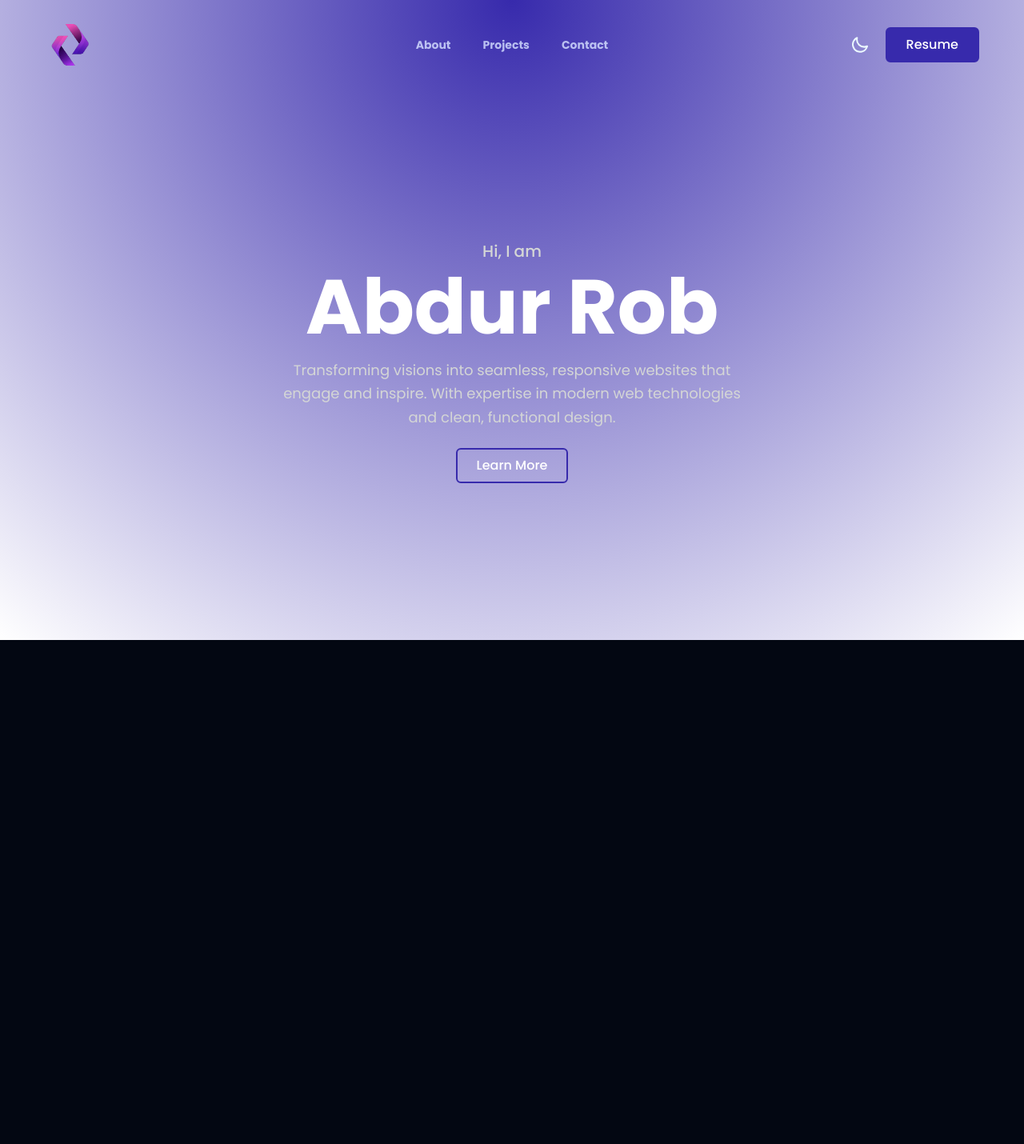
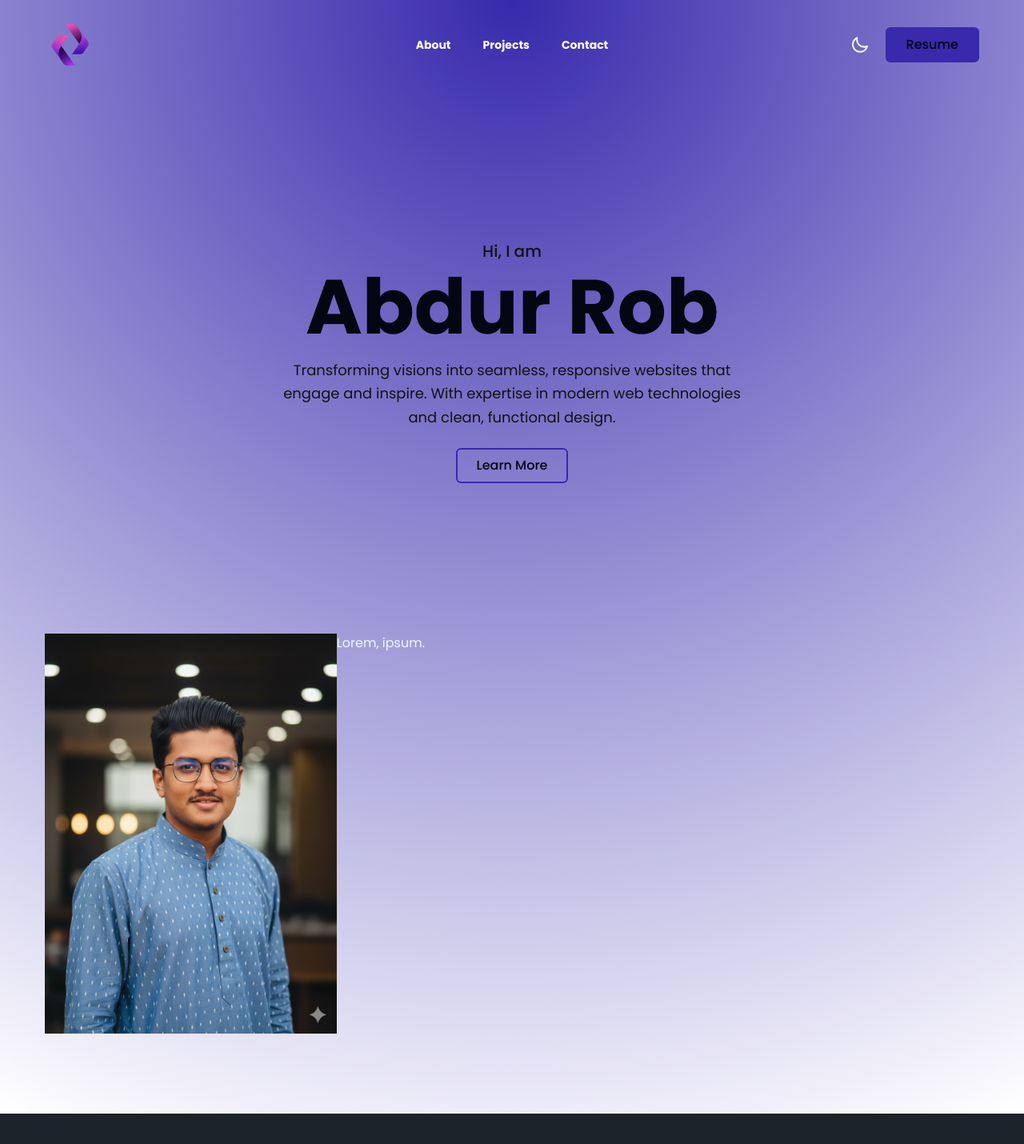
Before and after one commit to Abdurrobr34l/portfolio, a React (Vite) app: page / in a window 1280 px wide. Shown: the whole page at 80% size. Before the commit the page ends 800 px from the top, so only its background shows below. Built offline with nearby package versions, Linux system fonts and the light colour scheme.

Commit message:
Some key changes are done to the theme

```diff
--- a/src/App.jsx
+++ b/src/App.jsx
@@ -2,6 +2,7 @@ import React from 'react';
 import Header from './Components/Header';
 import Hero from './Components/Hero';
 import Container from './Components/Container';
+import About from './Components/About';
 
 const App = () => {
   return (
@@ -11,6 +12,7 @@ const App = () => {
       <main>
         <Container>
           <Hero></Hero>
+          <About></About>
         </Container>
       </main>
     </div>
--- /dev/null
+++ b/src/Components/About.jsx
@@ -0,0 +1,18 @@
+import React from 'react';
+import aboutImage from "../assets/about-image.png";
+
+const About = () => {
+  return (
+    <section id='about' className='flex my-10 h-[calc(100vh-200px)]'>
+      <div>
+        <img src={aboutImage} alt="" className='h-[500px]'/>
+      </div>
+
+      <div>
+        <p>Lorem, ipsum.</p>
+      </div>
+    </section>
+  );
+};
+
+export default About;
--- a/src/Components/Header.jsx
+++ b/src/Components/Header.jsx
@@ -104,8 +104,8 @@ const Header = () => {
                     className={`relative px-0 py-2 text-md font-bold transition-all duration-300 hover:bg-transparent
                   ${
                     activeLink === link.path
-                      ? "text-accent"
-                      : "text-base-content/70 hover:text-primary"
+                      ? "text-primary"
+                      : "text-white hover:text-white"
                   }`}
                   >
                     {link.name}
@@ -113,7 +113,7 @@ const Header = () => {
                       className={`absolute left-0 bottom-0 h-0.5 bg-primary transition-all duration-300
                     ${
                       activeLink === link.path
-                        ? "w-full bg-accent!"
+                        ? "w-full bg-primary"
                         : "w-0 hover:w-full bg-primary"
                     }`}
                     ></span>
--- a/src/Components/Hero.jsx
+++ b/src/Components/Hero.jsx
@@ -2,7 +2,7 @@ import React from 'react';
 
 const Hero = () => {
   return (
-    <section className='flex  flex-col justify-center items-center my-10 h-[calc(100vh-200px)]'>
+    <section className='flex flex-col justify-center items-center my-10 h-[calc(100vh-200px)]'>
      {/* Greeting */}
       <span className="text-lg md:text-xl font-medium text-(--color-secondary) mb-2">
         Hi, I am
@@ -14,7 +14,7 @@ const Hero = () => {
       </h1>
 
       {/* Description */}
-      <p className="max-w-xl text-center text-(--color-neutral) text-base md:text-lg mb-6 leading-relaxed">
+      <p className="max-w-xl text-center text-secondary text-base md:text-lg mb-6 leading-relaxed">
         Transforming visions into seamless, responsive websites that engage and inspire. With expertise in modern web technologies and clean, functional design.
       </p>
 
--- a/src/index.css
+++ b/src/index.css
@@ -5,11 +5,11 @@
 
 html, body {
   transition: background-color 0.5s ease, color 0.5s ease;
+  scroll-behavior: smooth;
 }
 
 body {
-  /* Use gradient instead of plain color */
-  background: radial-gradient(circle at top center, var(--color-accent), var(--color-primary)) !important;
+  background: radial-gradient(circle at top center, var(--color-accent), var(--color-primary-for-bg)) !important;
   background-repeat: no-repeat;
   background-size: cover;
   color: var(--color-primary);
@@ -17,24 +17,28 @@ body {
 
 /* LIGHT THEME */
 :root {
-  --color-primary: #030712;
-  --color-secondary: #121212;
+  --color-primary-for-bg: #030712;
+  --color-primary: #ffffff;
+  --color-secondary: #d4d6d5;
   --color-accent: #372aac;
+  /*
   --color-base-100: #ffffff;
   --color-base-200: #f3f3f3;
   --color-base-300: #e7e7e7;
-  --color-neutral: #ffffff;
+  --color-neutral: #ffffff; */
 }
 
 /* DARK THEME */
 [data-theme="dark"] {
-  --color-primary: #ffffff;
-  --color-secondary: #d4d6d5;
+  --color-primary-for-bg: #ffffff;
+  --color-primary: #030712;
+  --color-secondary: #121212;
   --color-accent: #372aac;
+  /*
   --color-base-100: #030712;
   --color-base-200: #1e293b;
   --color-base-300: #334155;
-  --color-neutral: #d4d6d5;
+  --color-neutral: #d4d6d5; */
 }
 
 /* Make sure DaisyUI .bg-base-100 doesn't override your gradient */
```
Also changed, not shown: src/assets/about-image.png (added).
